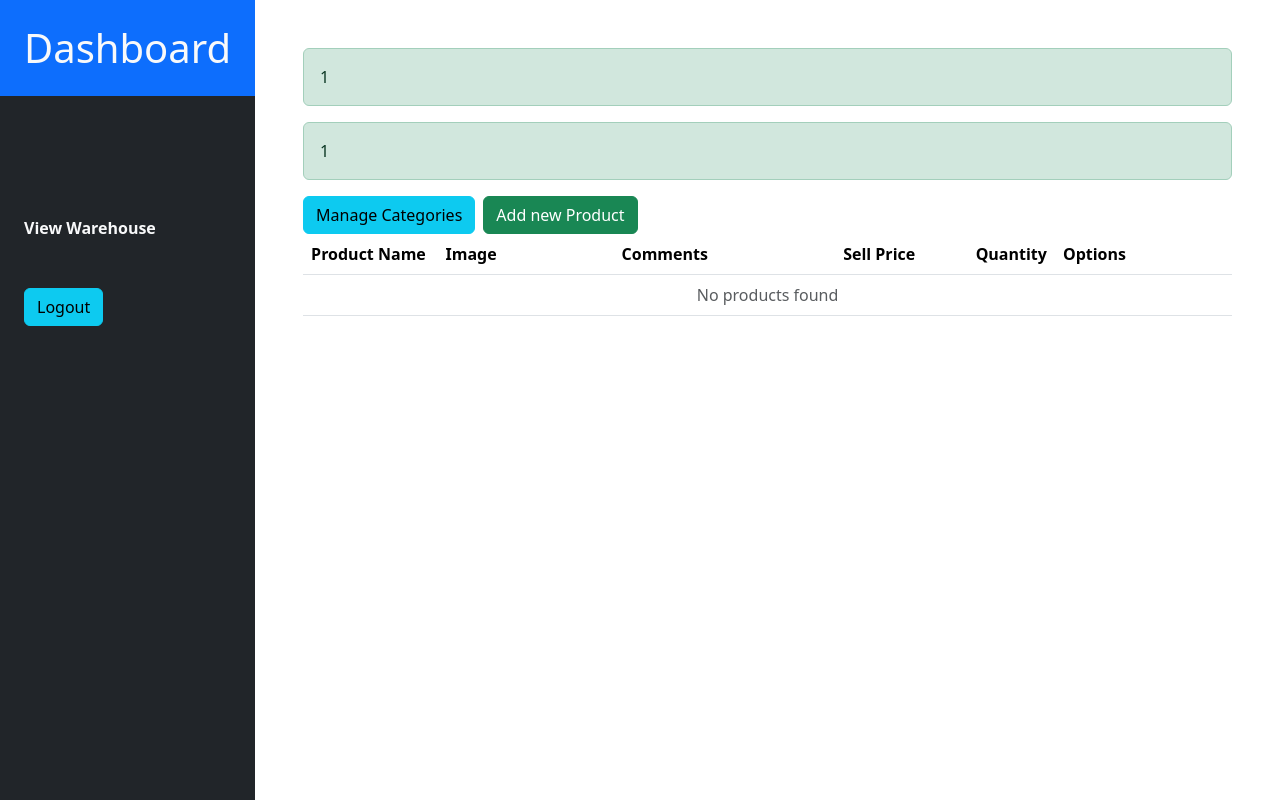
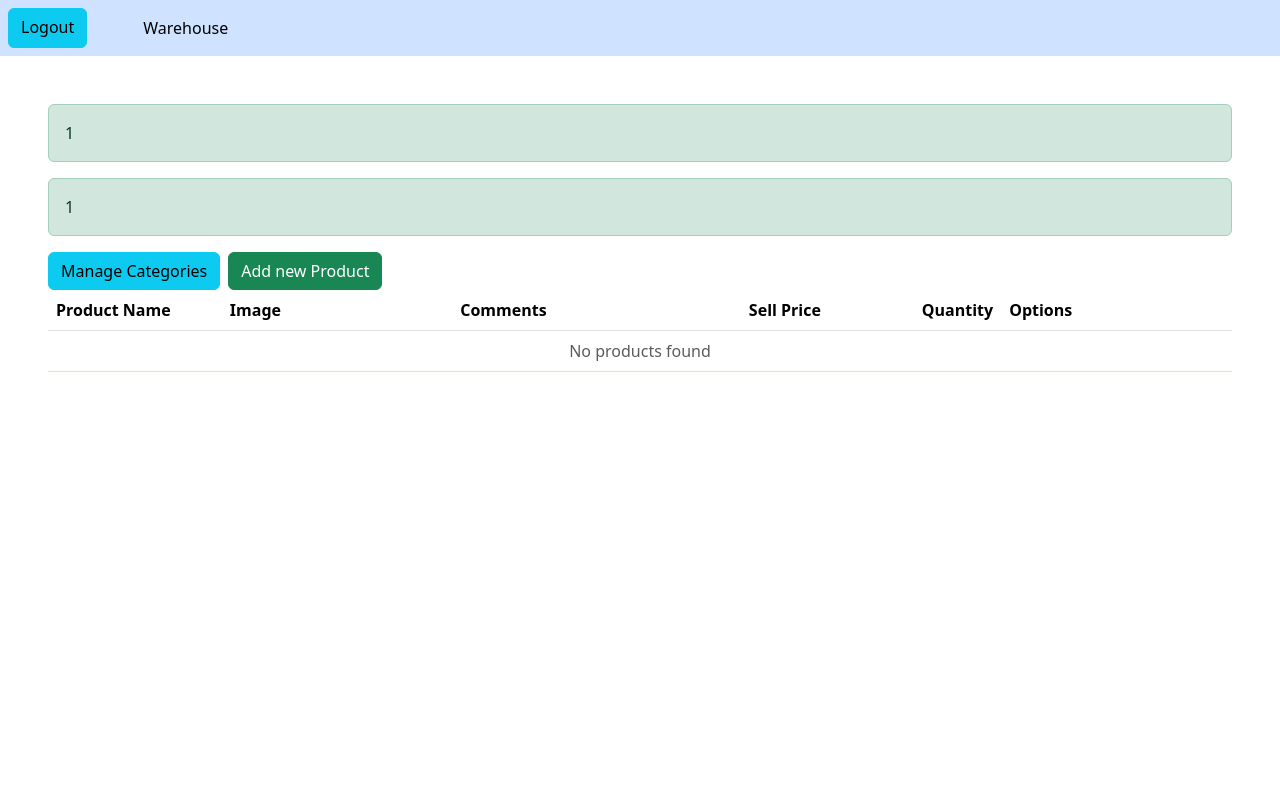
Before and after one commit to EvgeniyKrastev/warehouse-management, a PHP site: page /warehouse/index.php in a window 1280 px wide. Run offline with PHP 8.4, Linux system fonts and the light colour scheme; the visitor is signed in with stand-in values (Sample User, id 1); data that the repository does not hold is empty.

Commit message:
new navbar

```diff
--- a/templates/header.php
+++ b/templates/header.php
@@ -14,9 +14,21 @@ if(!isset($_SESSION["user"])){
     <title>Dashboard</title>
 </head>
 <body>
+
+    <nav class="navbar navbar-expand-lg bg-primary-subtle text-primary-emphasis p-2">
+            <div class="collapse navbar-collapse " id="navbarNavAltMarkup">
+                <div class="navbar-nav">
+                    <a class="btn btn-info me-5" href="/warehouse-management/login/logout.php">Logout</a>
+                    <a class="nav-link active" aria-current="page" href="/warehouse-management/warehouse/index.php">Warehouse</a>
+                    <!-- <a class="nav-link disabled" aria-disabled="true">Disabled</a> -->
+                </div>
+            </div>
+        </nav>
+
     <!-- d-flex justify-content-between make side bar go to left -->
-    <div class="dashboard d-flex justify-content-between">
-        <div class="sidebar bg-dark min-vh-100">
+    <!-- <div class="dashboard d-flex justify-content-between"> -->
+
+        <!-- <div class="sidebar bg-dark min-vh-100">
             <h1 class="bg-primary p-4"><a href="./index.php" class="text-light text-decoration-none">Dashboard</a></h1>
             <div class="menues p-4 mt-5">
 
@@ -27,4 +39,4 @@ if(!isset($_SESSION["user"])){
                     <a href="/warehouse-management/login/logout.php" class="btn btn-info">Logout</a>
                 </div>
             </div>
-        </div>
+        </div> -->
--- a/warehouse/style.css
+++ b/warehouse/style.css
@@ -3,7 +3,7 @@ body {
 }
 
 .container{
-    max-width: 600px;
+    max-width: 200px;
     margin: 0 auto;
     padding: 50px;
     box-shadow: rgba(100, 100, 111, 0.2) 0px 7px 29px 0px;
```
